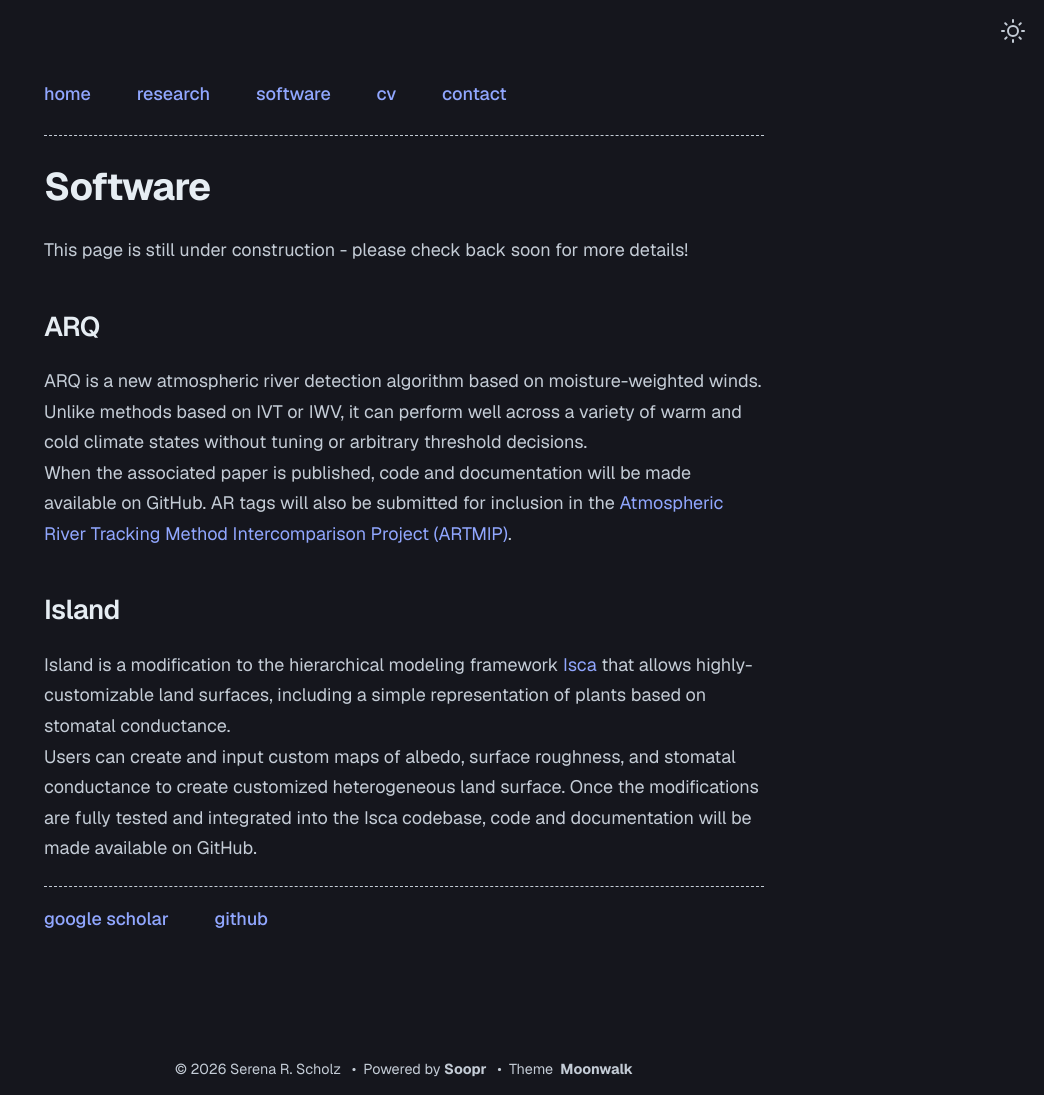
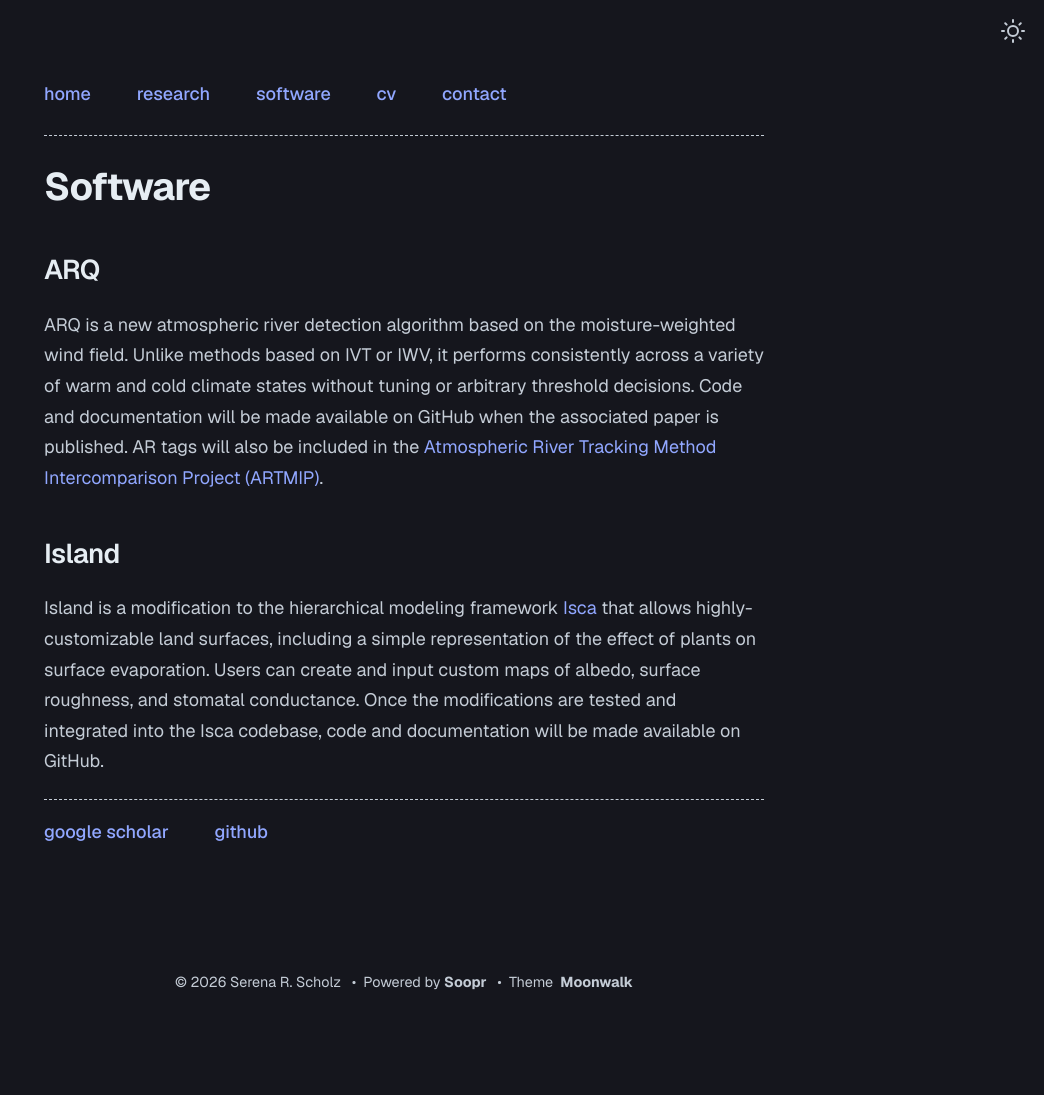
Before and after one commit to serenarscholz/serenarscholz.github.io, a Jekyll site: the page built from software.md, in a window 1280 px wide. Shown: the whole page, without its empty margins (236-1280 px from the left). Built offline with Jekyll 4.4.1, drawn with Linux system fonts in a browser that asks for light colours; after the commit the page ends 1009 px from its top, so only the background shows below that.

Commit message:
Update software.md

```diff
--- a/software.md
+++ b/software.md
@@ -4,15 +4,10 @@ title: Software
 permalink: /software/
 ---
 
-This page is still under construction - please check back soon for more details!
-
 ## ARQ
 
-ARQ is a new atmospheric river detection algorithm based on moisture-weighted winds. Unlike methods based on IVT or IWV, it can perform well across a variety of warm and cold climate states without tuning or arbitrary threshold decisions.\
-When the associated paper is published, code and documentation will be made available on GitHub. AR tags will also be submitted for inclusion in the [Atmospheric River Tracking Method Intercomparison Project (ARTMIP)](https://ncar.github.io/ARTMIP/intro.html).
+ARQ is a new atmospheric river detection algorithm based on the moisture-weighted wind field. Unlike methods based on IVT or IWV, it performs consistently across a variety of warm and cold climate states without tuning or arbitrary threshold decisions. Code and documentation will be made available on GitHub when the associated paper is published. AR tags will also be included in the [Atmospheric River Tracking Method Intercomparison Project (ARTMIP)](https://ncar.github.io/ARTMIP/intro.html).
 
 ## Island
 
-Island is a modification to the hierarchical modeling framework [Isca](https://execlim.github.io/IscaWebsite/) that allows highly-customizable land surfaces, including a simple representation of plants based on stomatal conductance.\
-Users can create and input custom maps of albedo, surface roughness, and stomatal conductance to create customized heterogeneous land surface.
-Once the modifications are fully tested and integrated into the Isca codebase, code and documentation will be made available on GitHub.
+Island is a modification to the hierarchical modeling framework [Isca](https://execlim.github.io/IscaWebsite/) that allows highly-customizable land surfaces, including a simple representation of the effect of plants on surface evaporation. Users can create and input custom maps of albedo, surface roughness, and stomatal conductance. Once the modifications are tested and integrated into the Isca codebase, code and documentation will be made available on GitHub.
```
